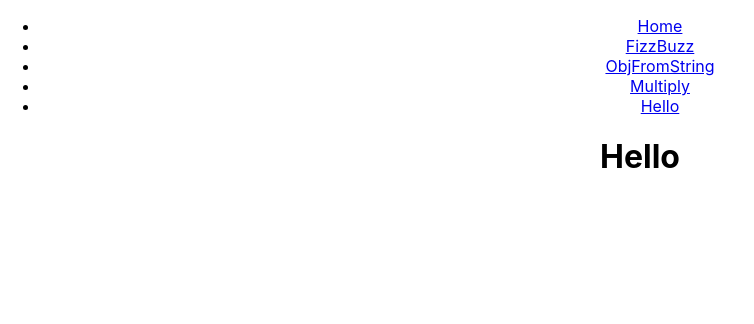
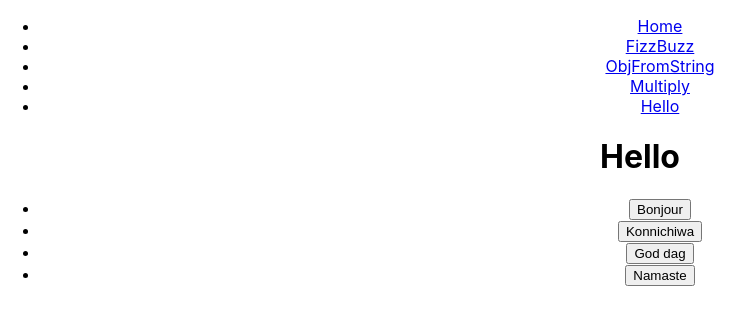
Before and after one commit to MMcClure11/practice-constructor.io, a React (Create React App) app: page /hello in a window 1280 px wide. Shown: the top 324 px of the page, without its empty margins (0-754 px from the left). Built offline with nearby package versions, Linux system fonts and the light colour scheme.

Commit message:
Render each translation as a button

```diff
--- a/src/components/Hello.js
+++ b/src/components/Hello.js
@@ -19,7 +19,9 @@ class Hello extends Component {
     this.setState({ helloTranslations: this.props.helloTranslations.filter( trans => trans !== 'Hello')})
   }
 
-
+  renderTranslations = () => {
+    return this.state.helloTranslations.map( trans => <li key={ trans }><button>{ trans }</button></li>)
+  }
 
   render() {
     console.log(this.state)
@@ -27,7 +29,7 @@ class Hello extends Component {
     <div>
       <h1>Hello</h1>
       <ul>
-        { this.translations }
+        { this.renderTranslations() }
       </ul>
     </div>
   )
```
Also changed, not shown: 1 other file (tests, documents, lock files or other folders).
